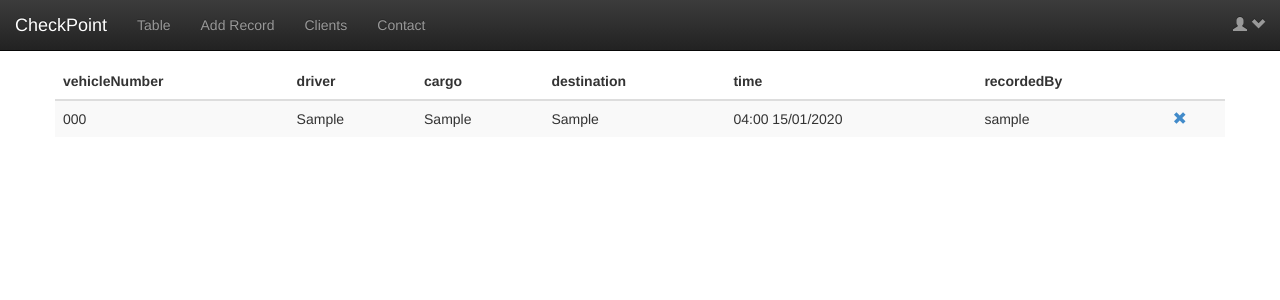
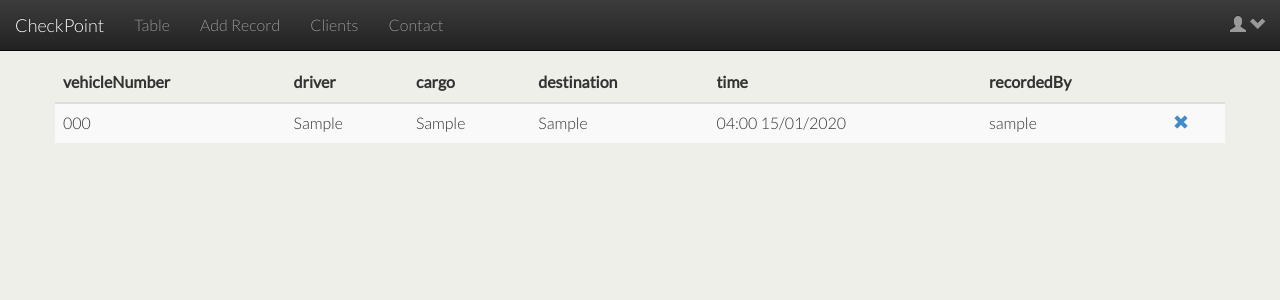
Before and after one commit to AntonNikulin/uni-cw-s6, a Django app: page /checkpoint/table/ in a window 1280 px wide. Shown: the top 300 px of the page. Run offline with Django 3.2, Linux system fonts and the light colour scheme; tables that the repository leaves empty hold one stand-in row (values such as "Sample post"); parts of the project's set-up code (start-up, migrations or seed data) failed here and were passed over; some libraries are stand-ins or nearby versions.

Commit message:
ScrLang + fonts: Abel, Lato. some css

```diff
--- a/ScrLang/UniScrLangKpp/static/css/master.css
+++ b/ScrLang/UniScrLangKpp/static/css/master.css
@@ -1,3 +1,19 @@
+html, body{
+    font-family: 'Lato', sans-serif;
+    font-weight: 300;
+    font-size: 16px;
+    line-height: 1.7;
+    background-color: #eeefe9;
+}
+
+h1, h2, h3, h4{
+    font-family: 'Abel', sans-serif;
+}
+
+b, strong{
+    font-weight: 400;
+}
+
 .topPadding{
     padding-top: 100px;
 }
--- a/ScrLang/UniScrLangKpp/templates/base.html
+++ b/ScrLang/UniScrLangKpp/templates/base.html
@@ -13,7 +13,8 @@
         <!--[if lt IE 9]>
         <script src="http://html5shim.googlecode.com/svn/trunk/html5.js"></script>
     <![endif]-->
-
+    <link href='http://fonts.googleapis.com/css?family=Lato:300,400' rel='stylesheet' type='text/css'>
+    <link href='http://fonts.googleapis.com/css?family=Abel' rel='stylesheet' type='text/css'>
     <title>{% block title %}Checkpoint{% endblock %}</title>
 </head>
 <body>
```
